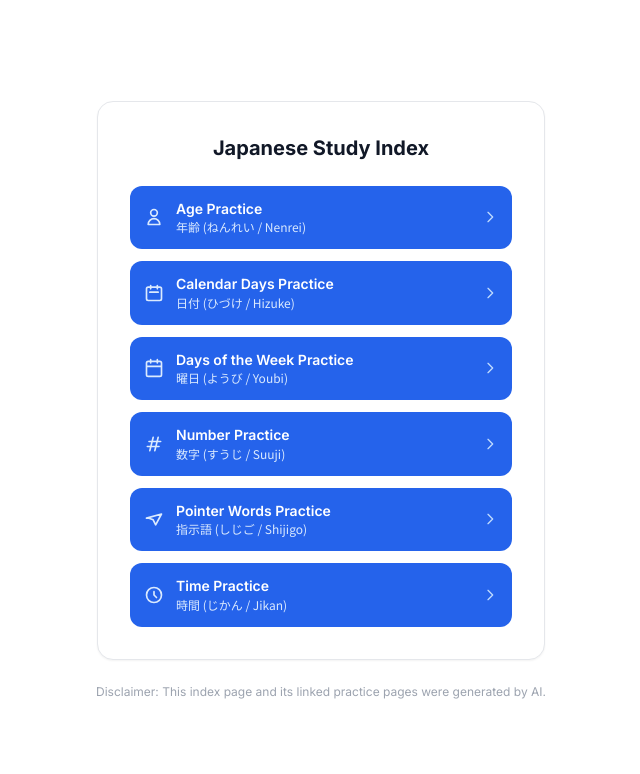
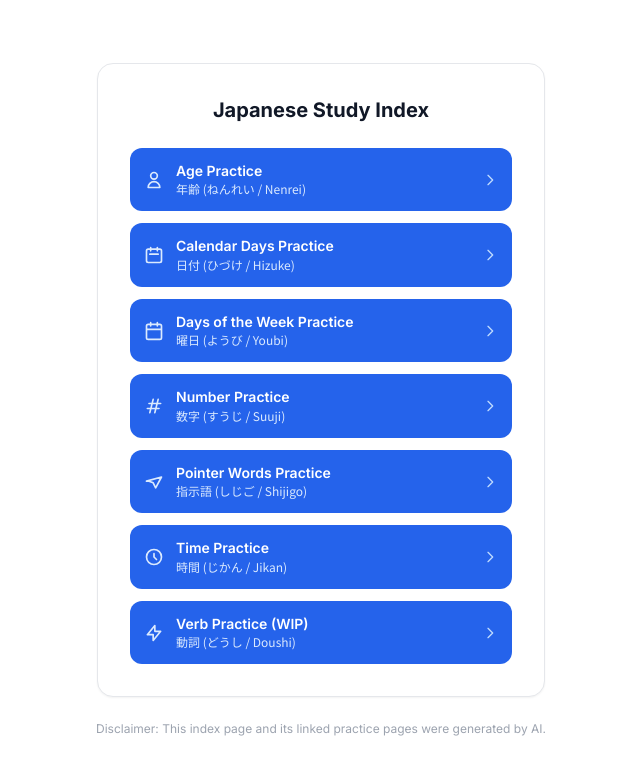
Before and after one commit to MugenAttack/JapaneseStudyHTML, a plain HTML site: page index.html in a window 1280 px wide. Shown: the whole page, without its empty margins (319-959 px from the left). Drawn offline with nearby package versions, Linux system fonts and the light colour scheme.

Commit message:
Update index.html

```diff
--- a/index.html
+++ b/index.html
@@ -100,6 +100,15 @@
                 romaji: "Jikan",
                 // SVG Path for Clock Icon
                 iconPath: "M12 8v4l3 3m6-3a9 9 0 11-18 0 9 9 0 0118 0z"
+            },
+            {
+                title: "Verb Practice (WIP)",
+                url: "VerbPractice1.html",
+                kanji: "動詞",
+                hiragana: "どうし",
+                romaji: "Doushi",
+                // SVG Path for Action/Running Icon
+                iconPath: "M13 10V3L4 14h7v7l9-11h-7z"
             }
 
         ];
```
